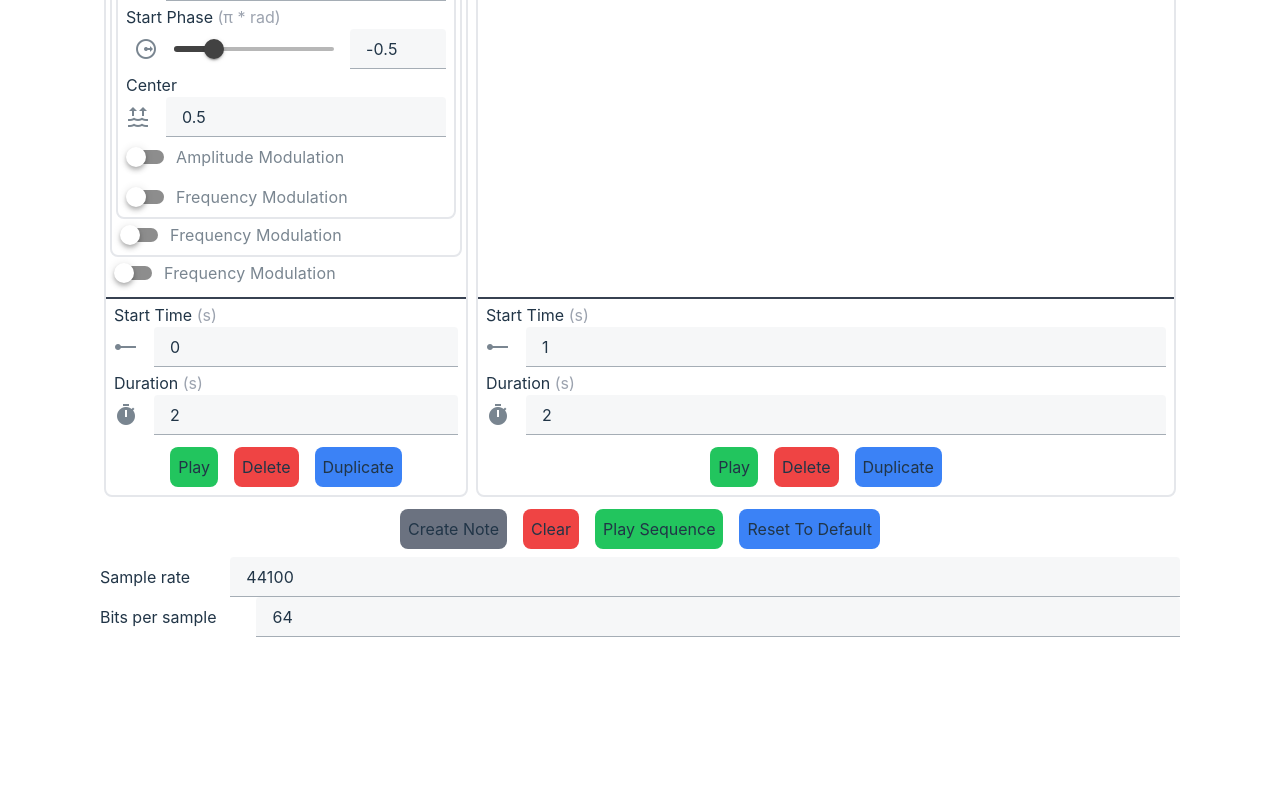
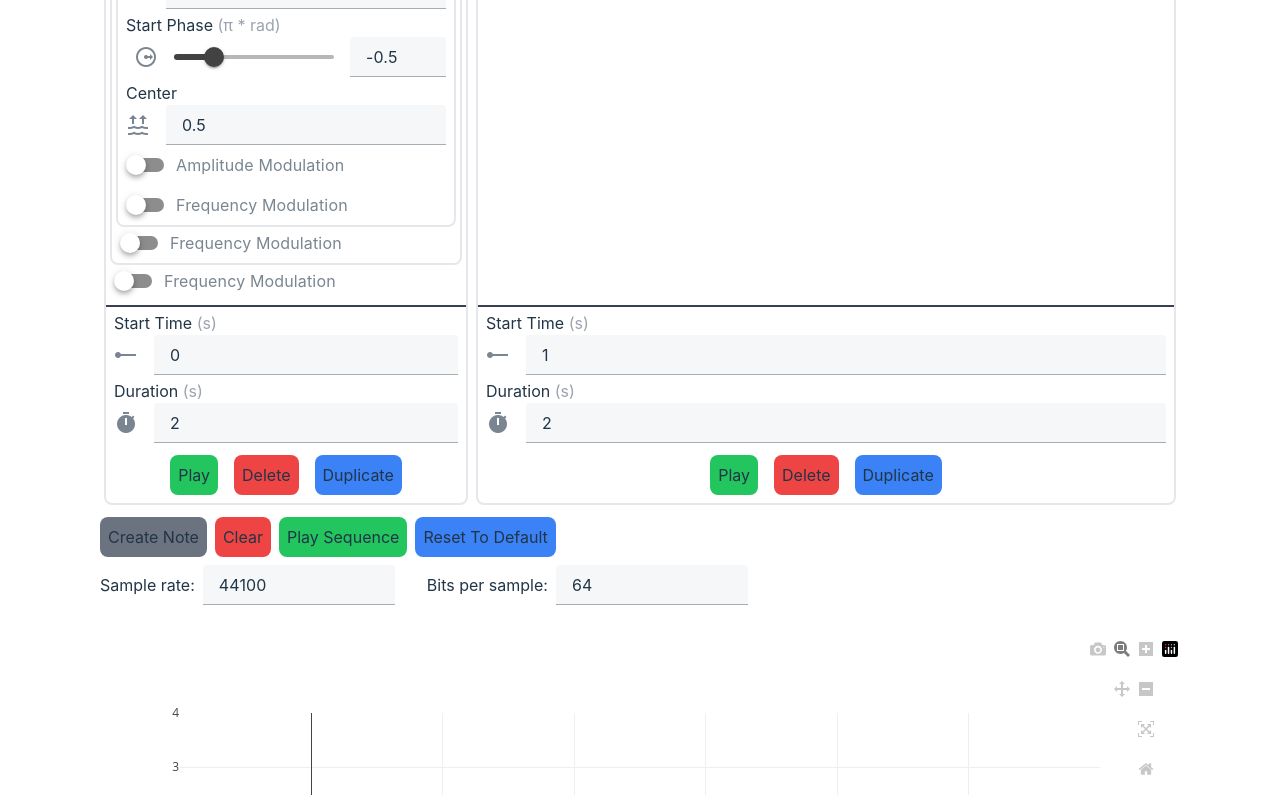
Before and after one commit to Oriery/cos_7, a Vue app: page / in a window 1280 px wide. Shown: the part 1077-1872 px from the top of the page. Before the commit the page ends 1746 px from the top, so only its background shows below. Built offline with nearby package versions, Linux system fonts and the light colour scheme.

Commit message:
draw plot of played sound

```diff
--- a/src/App.vue
+++ b/src/App.vue
@@ -1,7 +1,7 @@
 <template>
   <div>
     <h2 class="text-xl">Sound Maker</h2>
-    <div>
+    <div class="flex flex-col gap-2">
       <h2 class="text-lg">Notes:</h2>
       <div class="flex flex-wrap justify-center">
         <NoteComponent
@@ -12,52 +12,57 @@
           @duplicate-note="duplicateNote"
         />
       </div>
+      <div class="flex flex-row gap-2">
         <button
           @click="createNote"
-        class="bg-gray-500 m-2 p-2"
+          class="bg-gray-500 p-2"
         >
           Create Note
         </button>
         <button
           @click="() => noteSequence = []"
-        class="bg-red-500 m-2 p-2"
+          class="bg-red-500 p-2"
         >
           Clear
         </button>
         <button
-        @click="() => playSequence(noteSequence as NoteSequence)"
-        class="bg-green-500 m-2 p-2"
+          @click="() => play(noteSequence as NoteSequence)"
+          class="bg-green-500 p-2"
         >
           Play Sequence
         </button>
         <button
           @click="resetNoteSequence"
-        class="bg-blue-500 m-2 p-2"
+          class="bg-blue-500 p-2"
         >
           Reset To Default
         </button>
-      <div class="flex flex-row align-center">
-        Sample rate
+      </div>
+      <div class="flex flex-row gap-8">
+        <div class="flex flex-row align-center gap-2">
+          Sample rate:
           <v-text-field
             v-model="sampleRate"
             hide-details
             single-line
             density="compact"
             type="number"
-          :prepend-icon="'mdi:signal'"
+            class="w-[12rem]"
           ></v-text-field>
         </div>
-      <div class="flex flex-row align-center">
-        Bits per sample
+        <div class="flex flex-row align-center gap-2">
+          Bits per sample:
           <v-text-field
             v-model="bitsPerSample"
             hide-details
             single-line
             density="compact"
             type="number"
-          :prepend-icon="'mdi:signal'"
+            class="w-[12rem]"
           ></v-text-field>
         </div>
+      </div>
+      <Plot :data="visualizedData" :key="Math.random()"/>
     </div>
   </div>
 </template>
@@ -67,6 +72,8 @@
 import { ref } from 'vue'
 import NoteComponent from './components/Note.vue'
 import { Note, Wave, WaveType, playSequence, NoteSequence, sampleRate, bitsPerSample } from './types/notes'
+import Plot from './components/Plot.vue';
+const visualizedData = ref<Float64Array>(new Float64Array(0))
 
 const noteSequence = ref<NoteSequence>([])
 
@@ -130,4 +137,10 @@ function createNote() {
   noteSequence.value.push(new Note())
 }
 
+function play(noteSequence : NoteSequence) {
+  const playedSound = playSequence(noteSequence)
+
+  visualizedData.value = playedSound.audioData
+}
+
 </script>
--- /dev/null
+++ b/src/components/Plot.vue
@@ -0,0 +1,26 @@
+<template>
+  <div ref="el"></div>
+</template>
+
+<script setup lang="ts">
+import Plotly from "plotly.js-dist-min";
+import { ref, onMounted } from "vue";
+import type { Ref } from "vue";
+
+const props = defineProps<{
+  data: Float64Array,
+}>()
+
+const el: Ref<HTMLDivElement> = ref(null as any);
+
+onMounted(() => {
+  console.log('Drawing');
+  Plotly.newPlot(el.value, [
+    {
+      y: props.data,
+      type: "scatter",
+    },
+  ]);
+});
+
+</script>
--- a/src/types/notes.ts
+++ b/src/types/notes.ts
@@ -4,6 +4,11 @@ const DEFAULT_SAMPLE_RATE = 44100
 const DEFAULT_BITS_PER_SAMPLE = 64
 export const sampleRate = ref(DEFAULT_SAMPLE_RATE)
 export const bitsPerSample = ref(DEFAULT_BITS_PER_SAMPLE)
+
+type Sound = {
+  sampleRate: number,
+  audioData: Float64Array
+}
 
 export class Note {
   id: string;
@@ -130,12 +135,11 @@ export function playNote(note: Note) {
 
 export type NoteSequence = Note[]
 
-export function playSequence(noteSequence : NoteSequence) {
-  if (!noteSequence.length) {
-    console.warn('No notes to play')
-    return
-  }
+export function playSequence(noteSequence : NoteSequence) : Sound {
+  return playBuffer(noteSequenceToBytes(noteSequence))
+}
 
+export function noteSequenceToBytes(noteSequence: NoteSequence) : Float64Array {
   const audioBuffer = noteSequence.reduce((acc, note) => {
     const noteBuffer = (note as Note).toBytes(sampleRate.value)
     const offset = note.startTime * sampleRate.value
@@ -146,30 +150,40 @@ export function playSequence(noteSequence : NoteSequence) {
     return acc
   }, new Float64Array(Math.max(...noteSequence.map(note => note.endTime)) * sampleRate.value))
 
-  playBuffer(audioBuffer)
+  return audioBuffer
 }
 
-export function playBuffer(buffer: Float64Array) {
-  let sampleRateUsed = sampleRate.value
+export function playBuffer(buffer: Float64Array) : Sound {
+  const sound = convertIntoSamplerateAndBitdepth(buffer, sampleRate.value, bitsPerSample.value)
+
+  const audioCtx = new window.AudioContext()
+  const source = audioCtx.createBufferSource()
+  const audioData = audioCtx.createBuffer(1, sound.audioData.length, sound.sampleRate)
+  audioData.copyToChannel(new Float32Array(sound.audioData), 0)
+
+  source.buffer = audioData
+  source.connect(audioCtx.destination)
+  source.start()
+
+  return sound
+}
+
+function convertIntoSamplerateAndBitdepth(buffer: Float64Array, sampleRate: number, bitsPerSample: number) : Sound {
+  let sampleRateUsed = sampleRate
   let bufferUsed = buffer
-  if (sampleRate.value < 8000) {
-    let { newBuffer, newSampleRate } = convertIntoAtLeast8000SamplesPerSecond(buffer, sampleRate.value)
+  if (sampleRate < 8000) {
+    let { newBuffer, newSampleRate } = convertIntoAtLeast8000SamplesPerSecond(buffer, sampleRate)
     sampleRateUsed = newSampleRate
     bufferUsed = newBuffer
   }
 
-  if (bitsPerSample.value < Float64Array.BYTES_PER_ELEMENT * 8) {
-    bufferUsed =  convertToBitDepth(bufferUsed, bitsPerSample.value)
+  if (bitsPerSample < Float64Array.BYTES_PER_ELEMENT * 8) {
+    bufferUsed =  convertToBitDepth(bufferUsed, bitsPerSample)
   }
-
-  const audioCtx = new window.AudioContext()
-  const source = audioCtx.createBufferSource()
-  const audioData = audioCtx.createBuffer(1, bufferUsed.length, sampleRateUsed)
-  audioData.copyToChannel(new Float32Array(bufferUsed), 0)
-
-  source.buffer = audioData
-  source.connect(audioCtx.destination)
-  source.start()
+  return {
+    sampleRate: sampleRateUsed,
+    audioData: bufferUsed
+  }
 }
 
 // because audioCtx.createBuffer can only create buffers with sample rate of more than 8000
```
Also changed, not shown: package.json (+12 -10 lines), 1 other file (tests, documents, lock files or other folders). Lines whose indentation alone changed are shown as unchanged.
